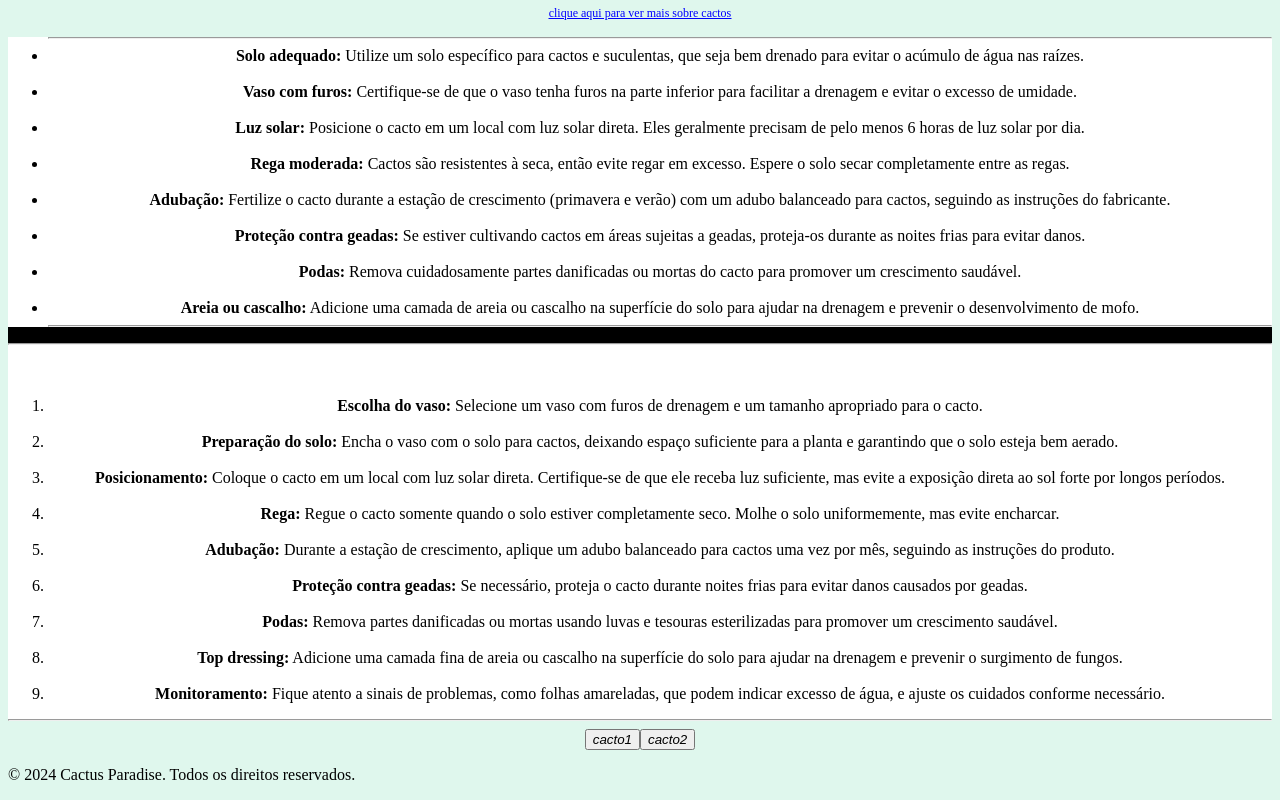
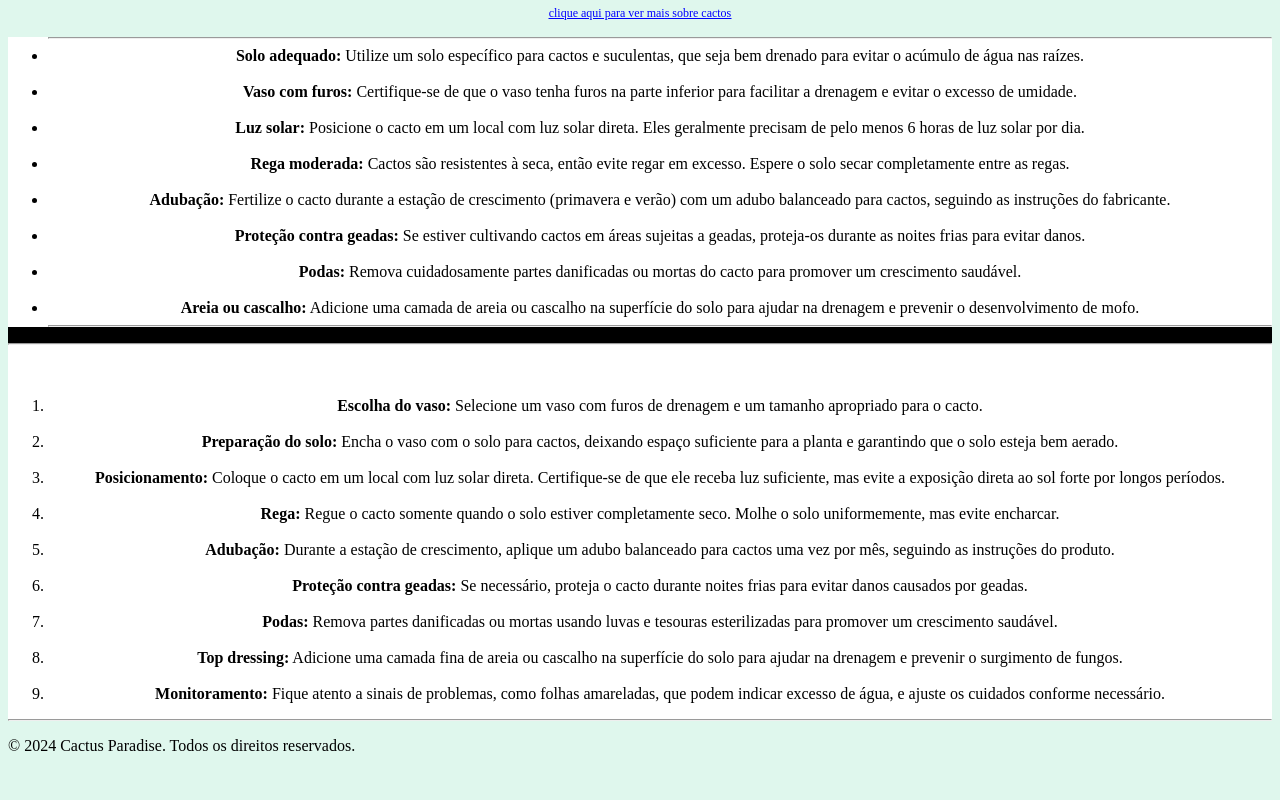
Before and after one commit to Thihvb/backend_3D, a plain HTML site: page index.html in a window 1280 px wide. Shown: the part 1265-2065 px from the top of the page. After the commit the page ends 2036 px from the top, so only its background shows below. Drawn offline with Linux system fonts and the light colour scheme.

Commit message:
Update index.html

```diff
--- a/index.html
+++ b/index.html
@@ -90,7 +90,7 @@
 </section> <!--ol faz uma lista e li faz os tópicos-->
 </footer>
 </div>
-  <center><a href="algo.html" target="_self" rel="next"><button><i>cacto1</i></button></a><a href="algo.html" target="_self" rel="prev"><button><i>cacto2</i></button></a></center>
+  <!--<center><a href="algo.html" target="_self" rel="next"><button><i>cacto1</i></button></a><a href="algo.html" target="_self" rel="prev"><button><i>cacto2</i></button></a></center>-->
     <footer>
         <p>&copy; 2024 Cactus Paradise. Todos os direitos reservados.</p>
     </footer>
```
